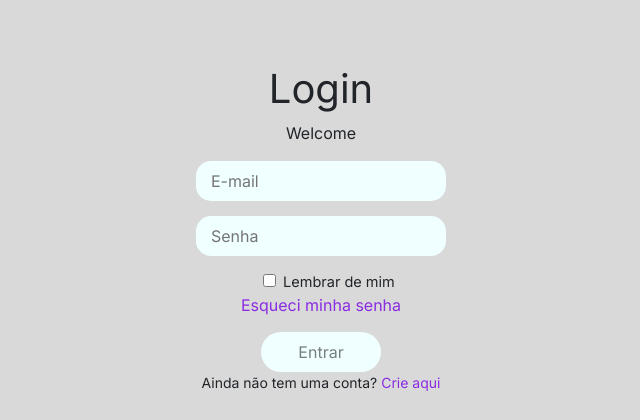
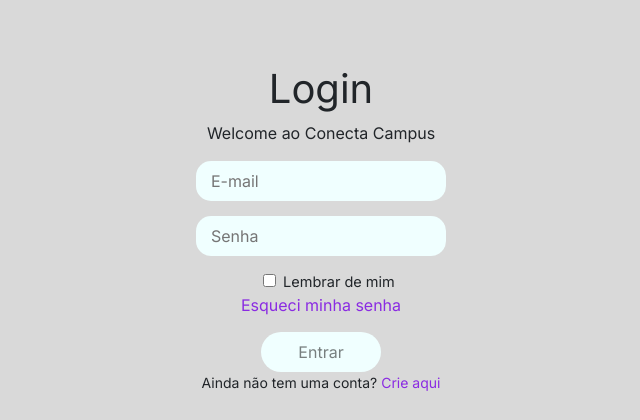
Before and after one commit to Nall99/Forum, a Flask app: page / in a window 1280 px wide. Shown: the top 420 px of the page, without its empty margins (319-959 px from the left). Run offline with Flask 3, Linux system fonts and the light colour scheme.

Commit message:
texto do login e titulo da tela

```diff
--- a/Projeto-Forum/templates/index.html
+++ b/Projeto-Forum/templates/index.html
@@ -10,7 +10,7 @@
     <link href="https://cdn.jsdelivr.net/npm/bootstrap@5.0.2/dist/css/bootstrap.min.css" rel="stylesheet" integrity="sha384-EVSTQN3/azprG1Anm3QDgpJLIm9Nao0Yz1ztcQTwFspd3yD65VohhpuuCOmLASjC" crossorigin="anonymous">
     <link rel="stylesheet" href="{{ url_for('static', filename='CSS/style.css')}}">
 
-    <title>Documento</title>
+    <title>CoCa</title>
 </head>
 <body>
     <div>
--- a/Projeto-Forum/templates/login.html
+++ b/Projeto-Forum/templates/login.html
@@ -3,7 +3,7 @@
 <div id="login">
     <div class="container">
         <h1>Login</h1>
-        <p>Welcome</p>
+        <p>Welcome ao Conecta Campus </p>
 
         <form action="{{ url_for('login.login') }}" method="POST">
             <div class = "email">
```
